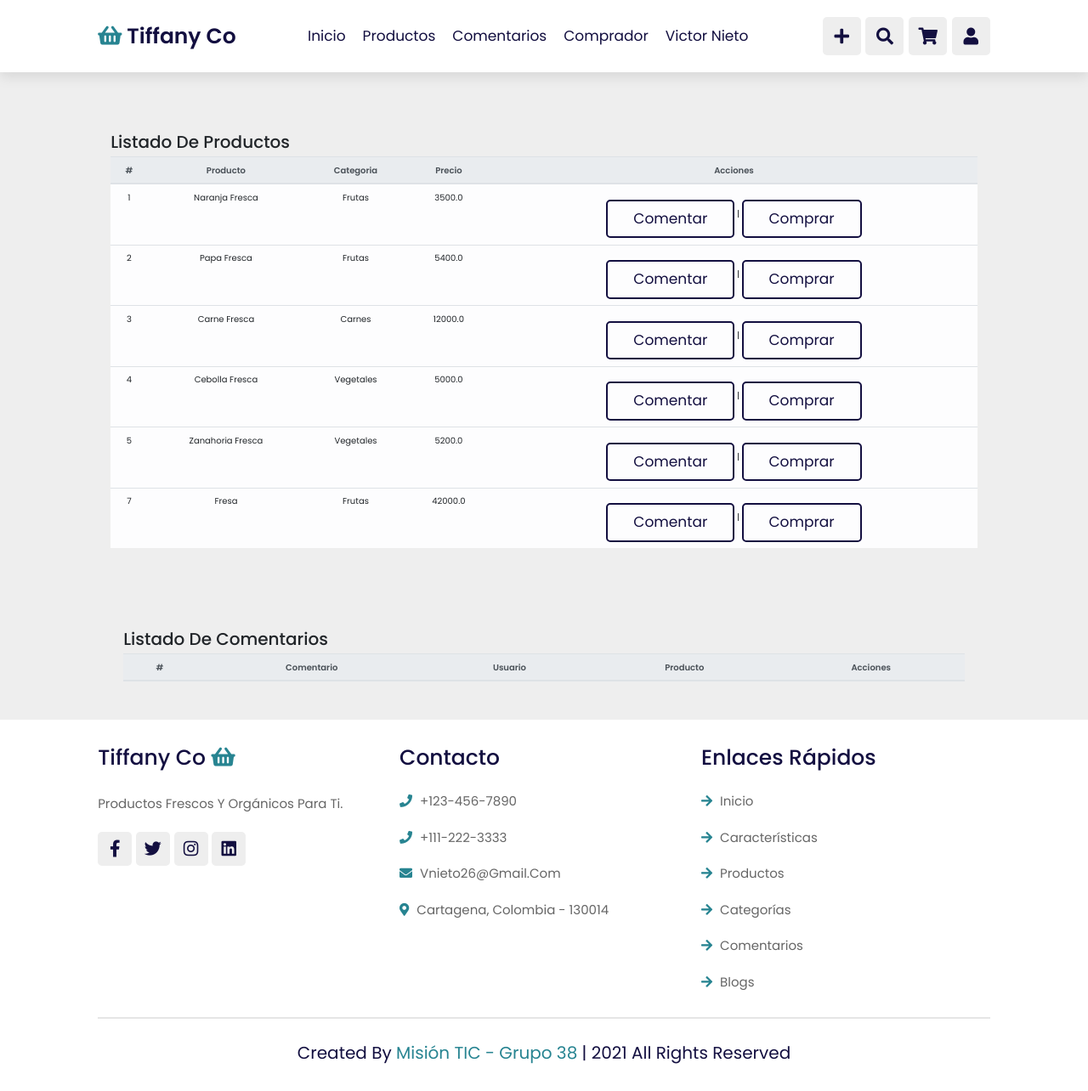
After one commit to vnieto26/proyecto1, a Flask app: page /compra in a window 1280 px wide. The commit adds this page. Shown: the whole page at 85% size. Run offline with Flask 2, Linux system fonts and the light colour scheme; a user stored in the database is signed in; data comes from the database, SQL or seed files in the repository; lists and menus that the app fills with data are empty; some libraries are stand-ins or nearby versions.

Commit message:
Creando sesion de usuario final

```diff
--- a/app.py
+++ b/app.py
@@ -1,9 +1,7 @@
-from flask import Flask, render_template, request, session, escape
+from flask import Flask, render_template, request, session, escape, url_for
 from werkzeug.utils import redirect
 from flask_sqlalchemy import SQLAlchemy
 from werkzeug.security import generate_password_hash, check_password_hash
-from sqlalchemy import ForeignKey
-from sqlalchemy.orm import relationship
 import os
 
 dbdir = "sqlite:///" + os.path.abspath(os.getcwd()) + "/database.db"
@@ -37,9 +35,7 @@ class Comentarios(db.Model):
     id = db.Column(db.Integer, primary_key=True)
     comentario = db.Column(db.String(300), nullable=False)
     id_user = db.Column(db.Integer, db.ForeignKey('users.id'), nullable=False)
-    # nom_user = relationship('user', backref='comentarios')
     id_producto = db.Column(db.Integer, db.ForeignKey('products.id'), nullable=False)
-    # nom_producto = relationship('products', backref='comentarios')
 
 
 @ app.route('/')
@@ -50,10 +46,10 @@ def inicio():
 @ app.route('/buscar')
 def buscar():
     busca=request.args.get('search')
-    user=Users.query.filter_by(email=busca).first()
-    if user:
-        return user.email
-    return 'El usuario no existe'
+    product=Products.query.filter_by(producto=busca).first()
+    if product:
+        return product.producto
+    return redirect(url_for('inicio'))
 
 
 @ app.route('/signup',  methods=["GET", "POST"])
@@ -76,14 +72,17 @@ def signup():
 
 @ app.route('/login',  methods=['GET', 'POST'])
 def login():
-    if request.method == 'POST':
-        user=Users.query.filter_by(email=request.form['email']).first()
-        if user and check_password_hash(user.password, request.form['password']):
+    if request.method != 'POST':
+        return redirect(url_for('inicio'))
+    user=Users.query.filter_by(email=request.form['email']).first()
+    if user and check_password_hash(user.password, request.form['password']):
+        if user.perfil == '2':
             session['username']=user.nombre
-            return redirect('/home')
-        return redirect('/')
+            return redirect(url_for('home'))
+        session['usercompra']= user.nombre
+        return redirect(url_for('compra'))
+    return redirect(url_for('inicio'))
 
-    return render_template('index.html')
 
 @ app.route('/home')
 def home():
@@ -145,8 +144,17 @@ def delete_comenta(id):
     db.session.commit()
     return redirect('/home')
 
+@app.route('/compra')
+def compra():
+    if 'usercompra' in session:
+        productos = Products.query.all()
+        return render_template('compra.html', productos=productos)
 
+@app.route('/compra/comentar', methods=["get","post"])
+def comentar():
+    if request.method == 'POST':
 
+        return redirect(url_for('compra'))
 
 if __name__ == '__main__':
     db.create_all()
--- a/static/css/style.css
+++ b/static/css/style.css
@@ -21,7 +21,7 @@
 }
 
 html{
-    font-size: 80%;
+    font-size: 62.5%;
     overflow-x: hidden;
     scroll-behavior: smooth;
     scroll-padding-top: 7rem;
--- /dev/null
+++ b/templates/compra.html
@@ -0,0 +1,229 @@
+<!DOCTYPE html>
+<html lang="en">
+
+<head>
+    <meta charset="UTF-8">
+    <meta http-equiv="X-UA-Compatible" content="IE=edge">
+    <meta name="viewport" content="width=device-width, initial-scale=1.0">
+    <title>Tiffany co</title>
+
+    <link rel="stylesheet" href="https://unpkg.com/swiper@7/swiper-bundle.min.css" />
+
+    <!-- font awesome cdn link  -->
+    <link rel="stylesheet" href="https://cdnjs.cloudflare.com/ajax/libs/font-awesome/5.15.4/css/all.min.css">
+    <link rel="stylesheet" href="https://maxcdn.bootstrapcdn.com/bootstrap/4.0.0/css/bootstrap.min.css">
+    <!-- custom css file link  -->
+    <link rel="stylesheet" href="{{url_for('static', filename='css/style.css') }}">
+
+</head>
+
+<body>
+
+    <!-- header section starts  -->
+
+    <header class="header">
+
+        <a href="{{url_for('compra')}}" class="logo"> <i class="fas fa-shopping-basket"></i> Tiffany co </a>
+
+        <nav class="navbar">
+            <a href="{{url_for('compra')}}">Inicio</a>
+            <a href="#products">Productos</a>
+            <a href="#review">Comentarios</a>
+            <a href="#products">Comprador</a>
+            <a href="{{url_for('compra')}}">{{session['usercompra']}}</a>
+
+        </nav>
+
+        <div class="icons">
+            <div class="fas fa-plus" id="register-btn"></div>
+            <div class="fas fa-bars" id="menu-btn"></div>
+            <div class="fas fa-search" id="search-btn"></div>
+            <div class="fas fa-shopping-cart" id="cart-btn"></div>
+            <div class="fas fa-user" id="login-btn"></div>
+
+
+        </div>
+
+        <form action="{{url_for('buscar')}}" method="get" class="search-form">
+            <input type="search" name="search" id="search-box" placeholder="Buscar aquí...">
+            <label for="search-box" class="fas fa-search"></label>
+        </form>
+
+        <div class="shopping-cart">
+
+            <div class="box">
+                <i class="fas fa-trash"></i>
+                <img src="{{url_for('static', filename='image/cart-img-3.png')}}" alt="">
+                <div class="content">
+                    <h3>Pollo</h3>
+                    <span class="price">$4.99/-</span>
+                    <span class="quantity">qty : 1</span>
+                </div>
+            </div>
+            <div class="total"> total : $19.69/- </div>
+            <a href="#" class="btn">Comprar</a>
+        </div>
+
+        <!-- Formulario de inicio de sesión-->
+        <form action="{{ url_for('login')}}" class="login-form" method="post">
+            <h3>Cerrar Sesión</h3>
+            <a href="{{url_for('logout')}}" class="btn">Logout</a>
+
+        </form>
+
+        <form action="{{ url_for('comentar')}}" class="register-form" method="post">
+            <h3>Comentario</h3>
+            <input type="text" name="Comentario" placeholder="Comentario" class="box" required>
+            <input type="text" name="id_producto" placeholder="ID Producto" class="box" required>
+            <input type="email" name="id_usuario" placeholder="ID Usuario" values="{{session['usercompra']}}" class="box" required>
+            <input type="submit" value="Registrar" class="btn">
+        </form>
+
+    </header>
+
+    <section class="features">
+        <div class="container mt-5">
+            <h1>Gestión Tiffany co</h1>
+        </div>
+    </section>
+
+    <!-- header section ends -->
+
+    <!-- home section starts  -->
+
+    <section class="products" id="products">
+        <div class="container p-4 mt-4">
+            <div class="row">
+
+                <div class="col">
+                    <h2>Listado de Productos</h2>
+                    <table class="table table-light">
+                        <thead class="thead-light">
+                            <tr style="text-align: center">
+                                <th>#</th>
+                                <th>Producto</th>
+                                <th>Categoria</th>
+                                <th>Precio</th>
+                                <th>Acciones</th>
+                            </tr>
+                        </thead>
+                        <tbody>
+                            {% for product in productos %}
+                            <tr style="text-align: center">
+                                <td>{{product.id}}</td>
+                                <td>{{product.producto}}</td>
+                                <td>{{product.categoria}}</td>
+                                <td>{{product.precio}}</td>
+                                <td>
+                                    <a class="btn btn-warning" href="{{url_for('compra')}}">Comentar</a> |
+                                    <a class="btn btn-danger" href="{{url_for('compra')}}">Comprar</a>
+                                    <!-- <a class="btn btn-warning" href="/compra/comentar/{{product.id}}">Comentar</a> |
+                                    <a class="btn btn-danger" href="/compra/{{product.id}}">Comprar</a> -->
+                                </td>
+                            </tr>
+                            {% endfor %}
+
+                        </tbody>
+                    </table>
+                </div>
+            </div>
+        </div>
+
+    </section>
+
+    <!-- review section starts  -->
+    <section class="review" id="review">
+        <div class="container p-4 mt-4">
+            <div class="col">
+                <h2>Listado de Comentarios</h2>
+                <table class="table table-light">
+                    <thead class="thead-light">
+                        <tr style="text-align: center">
+                            <th>#</th>
+                            <th>Comentario</th>
+                            <th>Usuario</th>
+                            <th>Producto</th>
+                            <th>Acciones</th>
+                        </tr>
+                    </thead>
+                    <tbody>
+                        {% for comenta in comentarios %}
+                        <tr style="text-align: center">
+                            <td>{{comenta.id}}</td>
+                            <td>{{comenta.comentario}}</td>
+                            <td>{{comenta.users.nombre}}</td>
+                            <td>{{comenta.products.producto}}</td>
+                            <td>
+                                <a class="btn btn-warning" href="/compra/edit_comenta/{{comenta.id}}">Editar</a> |
+                                <a onclick="return confirm('¿Desea borrar el producto?')" class="btn btn-danger"
+                                    href="/compra/delete_comenta/{{comenta.id}}">Eliminar</a>
+                            </td>
+                        </tr>
+                        {% endfor %}
+
+                    </tbody>
+                </table>
+            </div>
+        </div>
+        </div>
+    </section>
+    <!-- footer section starts  -->
+
+    <section class="footer">
+
+        <div class="box-container">
+
+            <div class="box">
+                <h3> Tiffany co <i class="fas fa-shopping-basket"></i> </h3>
+                <p>Productos frescos y orgánicos para ti.</p>
+                <div class="share">
+                    <a href="#" class="fab fa-facebook-f"></a>
+                    <a href="#" class="fab fa-twitter"></a>
+                    <a href="#" class="fab fa-instagram"></a>
+                    <a href="#" class="fab fa-linkedin"></a>
+                </div>
+            </div>
+
+            <div class="box">
+                <h3>Contacto</h3>
+                <a href="#" class="links"> <i class="fas fa-phone"></i> +123-456-7890 </a>
+                <a href="#" class="links"> <i class="fas fa-phone"></i> +111-222-3333 </a>
+                <a href="#" class="links"> <i class="fas fa-envelope"></i> vnieto26@gmail.com </a>
+                <a href="#" class="links"> <i class="fas fa-map-marker-alt"></i> Cartagena, Colombia - 130014 </a>
+            </div>
+
+            <div class="box">
+                <h3>Enlaces rápidos</h3>
+                <a href="#" class="links"> <i class="fas fa-arrow-right"></i> Inicio </a>
+                <a href="#" class="links"> <i class="fas fa-arrow-right"></i> Características </a>
+                <a href="#" class="links"> <i class="fas fa-arrow-right"></i> productos </a>
+                <a href="#" class="links"> <i class="fas fa-arrow-right"></i> categorías </a>
+                <a href="#" class="links"> <i class="fas fa-arrow-right"></i> comentarios </a>
+                <a href="#" class="links"> <i class="fas fa-arrow-right"></i> blogs </a>
+            </div>
+
+            <!-- <div class="box">
+                <h3>Boletin informativo</h3>
+                <p>suscríbete para recibir las últimas actualizaciones</p>
+                <input type="email" name="email_boletin" placeholder="Tu email" class="email">
+                <input type="submit" value="subscribete" class="btn">
+                <img src="{{url_for('static', filename='image/payment.png')}}" class="payment-img" alt="">
+            </div> -->
+
+        </div>
+
+        <div class="credit"> created by <span> Misión TIC - Grupo 38 </span> | 2021 all rights reserved </div>
+
+    </section>
+
+    <!-- footer section ends -->
+
+
+    <script src="https://unpkg.com/swiper@7/swiper-bundle.min.js"></script>
+
+    <!-- custom js file link  -->
+    <script src="{{url_for('static', filename='js/script.js') }}"></script>
+
+</body>
+
+</html>
```
Also changed, not shown: templates/home.html (+3 -36 lines), templates/index.html (+5 -5 lines).
